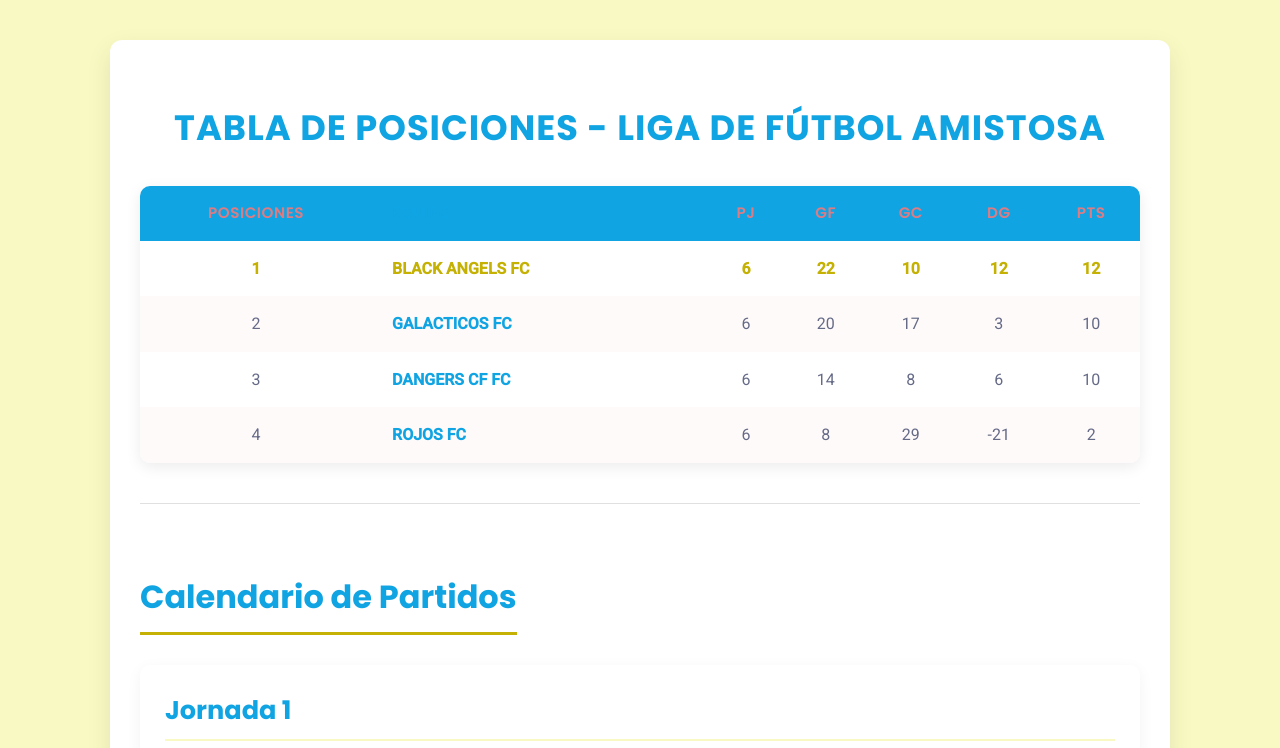
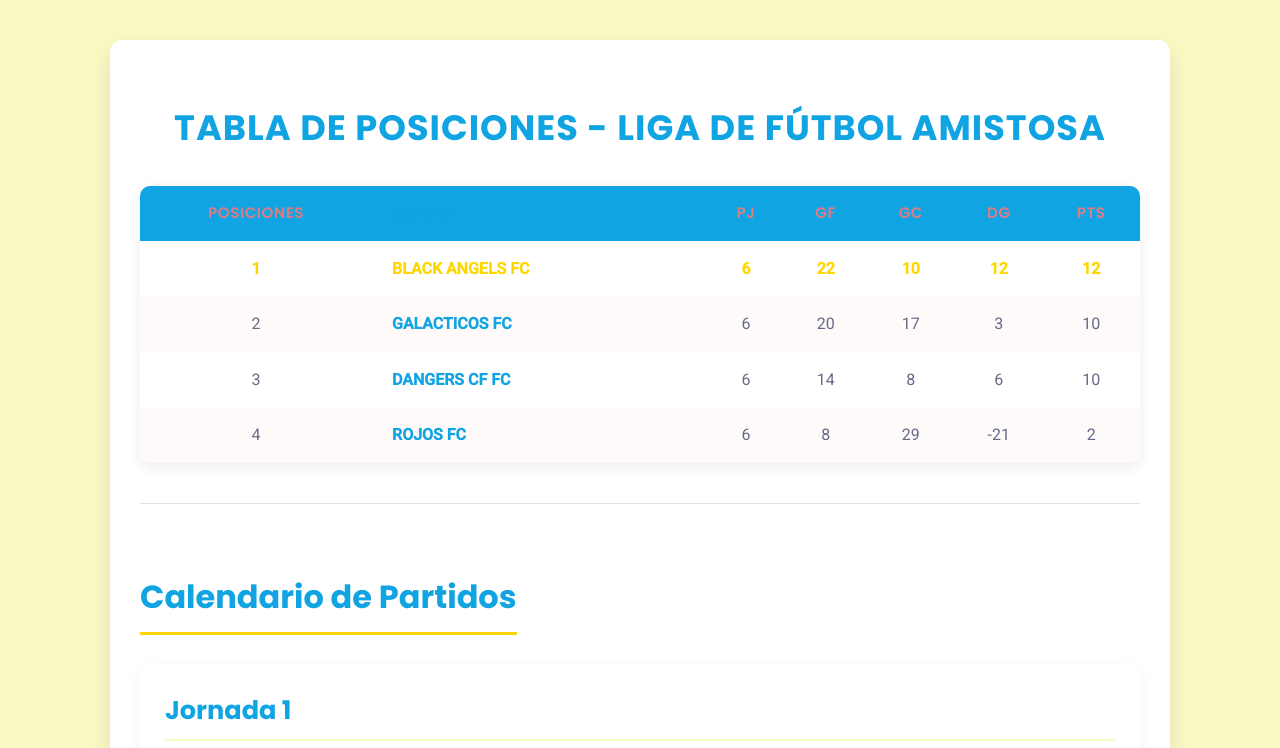
Before and after one commit to chep957/liga-Burukeros, a plain HTML site: page index.html in a window 1280 px wide. Shown: the top 748 px of the page. Drawn offline with Linux system fonts and the light colour scheme.

Commit message:
Update index.html

```diff
--- a/index.html
+++ b/index.html
@@ -9,7 +9,7 @@
         :root {
             --primary-dark: #10a4e3; /* Azul oscuro */
             --primary-light: #aedbe8; /* Azul oscuro un poco más claro */
-            --accent-yellow: #c4b104; /* Amarillo brillante */
+            --accent-yellow: #FFD700; /* Amarillo brillante */
             --text-dark: #656a87;
             --text-light: #de7c83; /* Blanco para texto en fondos oscuros */
             --border-color: #e0e0e0;
```
